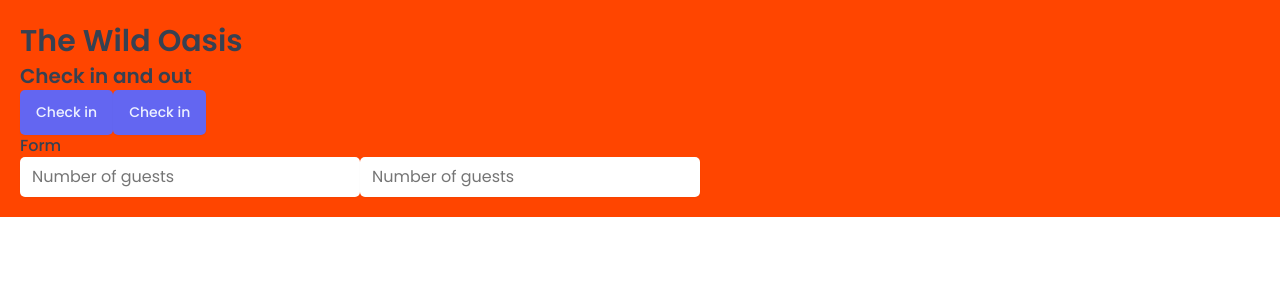
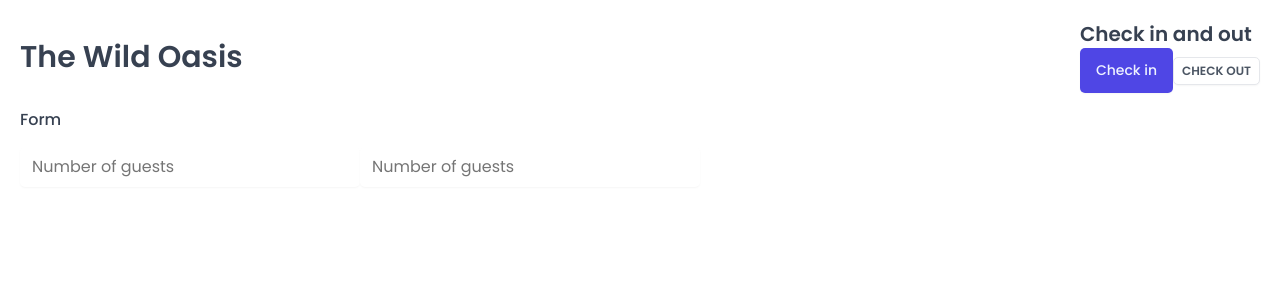
Before and after one commit to mandarliev/the-wild-oasis, a React (Vite) app: page / in a window 1280 px wide. Shown: the top 300 px of the page. Built offline with nearby package versions, Linux system fonts and the light colour scheme; a web font is replaced by a local one.

Commit message:
Building more reusable components

```diff
--- a/src/App.jsx
+++ b/src/App.jsx
@@ -3,9 +3,10 @@
 import Button from "./ui/Button";
 import Input from "./ui/Input";
 import Heading from "./pages/Heading";
+import Row from "./ui/Row";
 
 const StyledApp = styled.main`
-  background-color: orangered;
+  /* background-color: orangered; */
   padding: 20px;
 `;
 
@@ -14,14 +15,30 @@
     <>
       <GlobalStyles />
       <StyledApp>
-        <Heading as="h1">The Wild Oasis</Heading>
+        <Row>
+          <Row type="horizontal">
+            <Heading as="h1">The Wild Oasis</Heading>
+            <div>
+              <Heading as="h2">Check in and out</Heading>
+              <Button onClick={() => alert("Check in")}>Check in</Button>
+              <Button
+                variation="secondary"
+                size="small"
+                onClick={() => alert("Check out")}
+              >
+                Check out
+              </Button>
+            </div>
+          </Row>
 
-        <Heading as="h2">Check in and out</Heading>
-        <Button onClick={() => alert("Check in")}>Check in</Button>
-        <Button onClick={() => alert("Check out")}>Check in</Button>
-        <Heading as="h3">Form</Heading>
-        <Input type="number" placeholder="Number of guests" />
-        <Input type="number" placeholder="Number of guests" />
+          <Row>
+            <Heading as="h3">Form</Heading>
+            <form>
+              <Input type="number" placeholder="Number of guests" />
+              <Input type="number" placeholder="Number of guests" />
+            </form>
+          </Row>
+        </Row>
       </StyledApp>
     </>
   );
--- a/src/ui/Button.jsx
+++ b/src/ui/Button.jsx
@@ -49,19 +49,17 @@
 };
 
 const Button = styled.button`
-  font-size: 1.4rem;
-  padding: 1.2rem 1.6rem;
-  font-weight: 500;
   border: none;
   border-radius: var(--border-radius-sm);
-  background: var(--color-brand-500);
-  color: var(--color-brand-50);
   box-shadow: var(--shadow-sm);
-  cursor: pointer;
 
-  &:hover {
-    background-color: var(--color-brand-700);
-  }
+  ${(props) => sizes[props.size]}
+  ${(props) => variations[props.variation]}
 `;
 
+Button.defaultProps = {
+  variation: "primary",
+  size: "medium",
+};
+
 export default Button;
--- /dev/null
+++ b/src/ui/Row.jsx
@@ -0,0 +1,25 @@
+import styled, { css } from "styled-components";
+
+const Row = styled.div`
+  display: flex;
+
+  ${(props) =>
+    props.type === "horizontal" &&
+    css`
+      justify-content: space-between;
+      align-items: center;
+    `}
+
+  ${(props) =>
+    props.type === "vertical" &&
+    css`
+      flex-direction: column;
+      gap: 1.6rem;
+    `}
+`;
+
+Row.defaultProps = {
+  type: "vertical",
+};
+
+export default Row;
```
